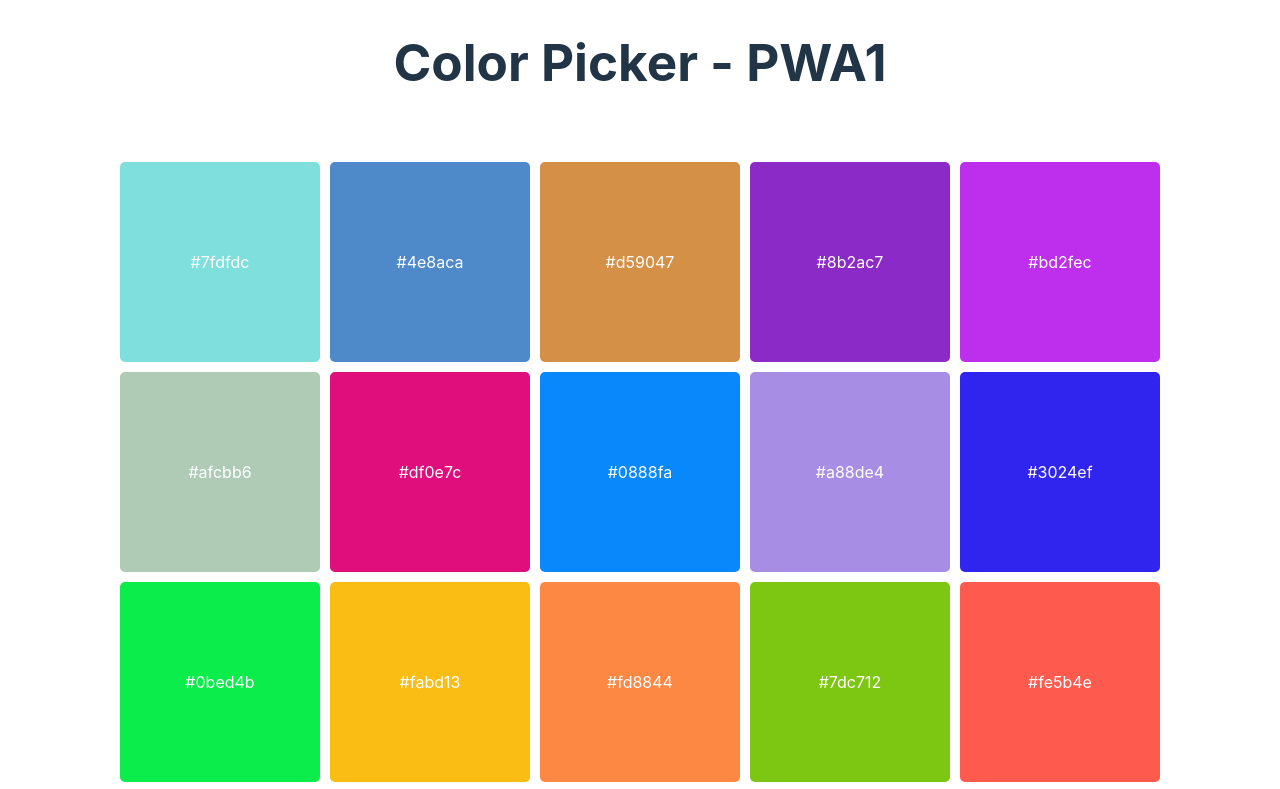
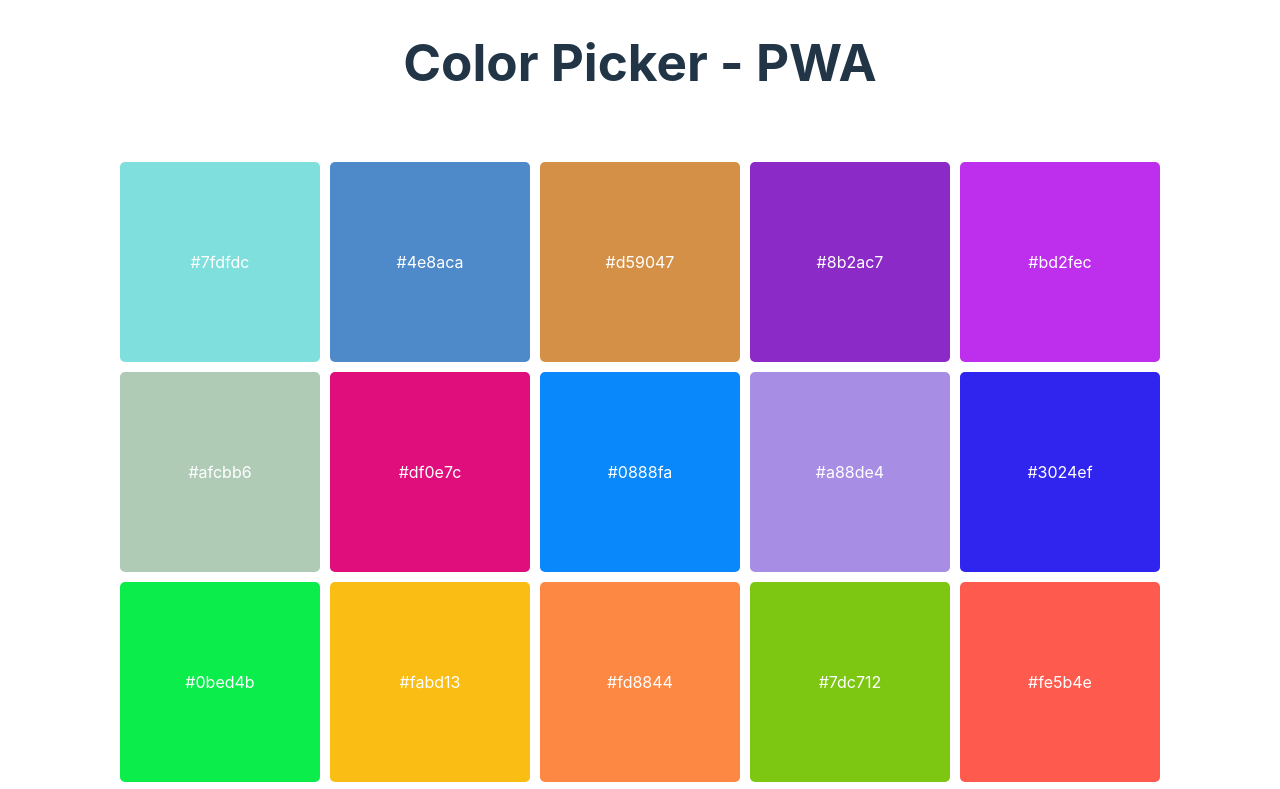
Before and after one commit to atapas/colorpicker-pwa, a website built with Vite: page index.html in a window 1280 px wide. Shown: the top 789 px of the page. Built offline with nearby package versions, Linux system fonts and the light colour scheme.

Commit message:
test logic

```diff
--- a/index.html
+++ b/index.html
@@ -24,7 +24,7 @@
   <div>
     <header>
       <h1>
-        Color Picker - PWA1
+        Color Picker - PWA
       </h1>
     </header>
     <div id="app"></div>
```
